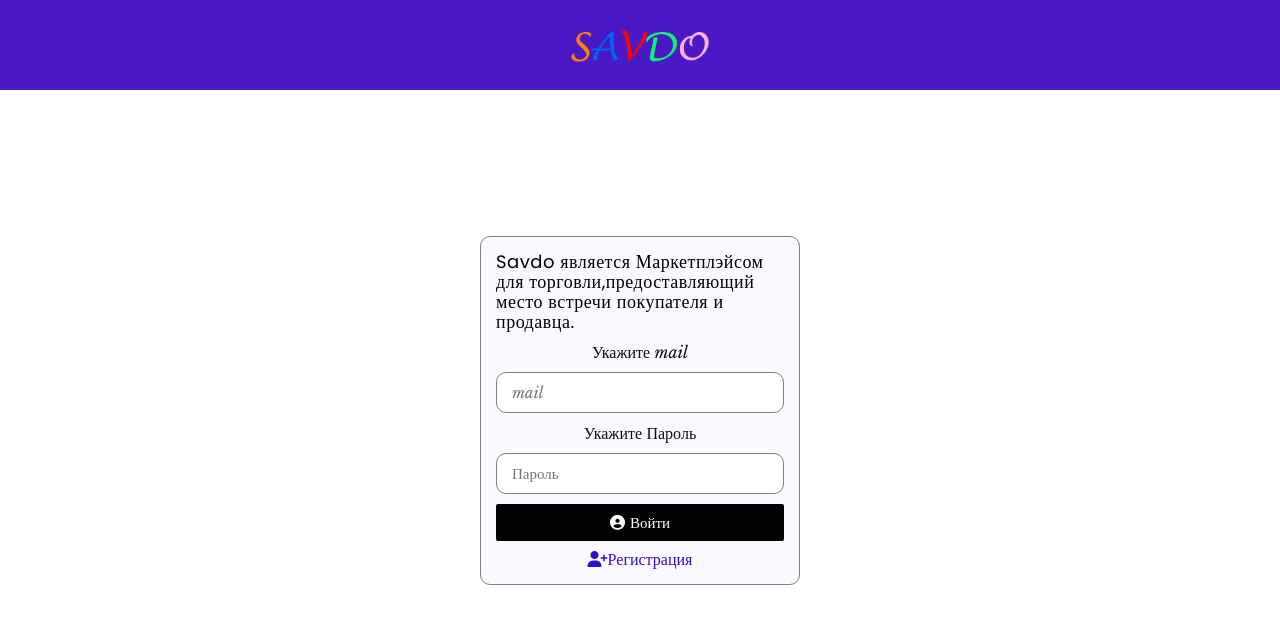
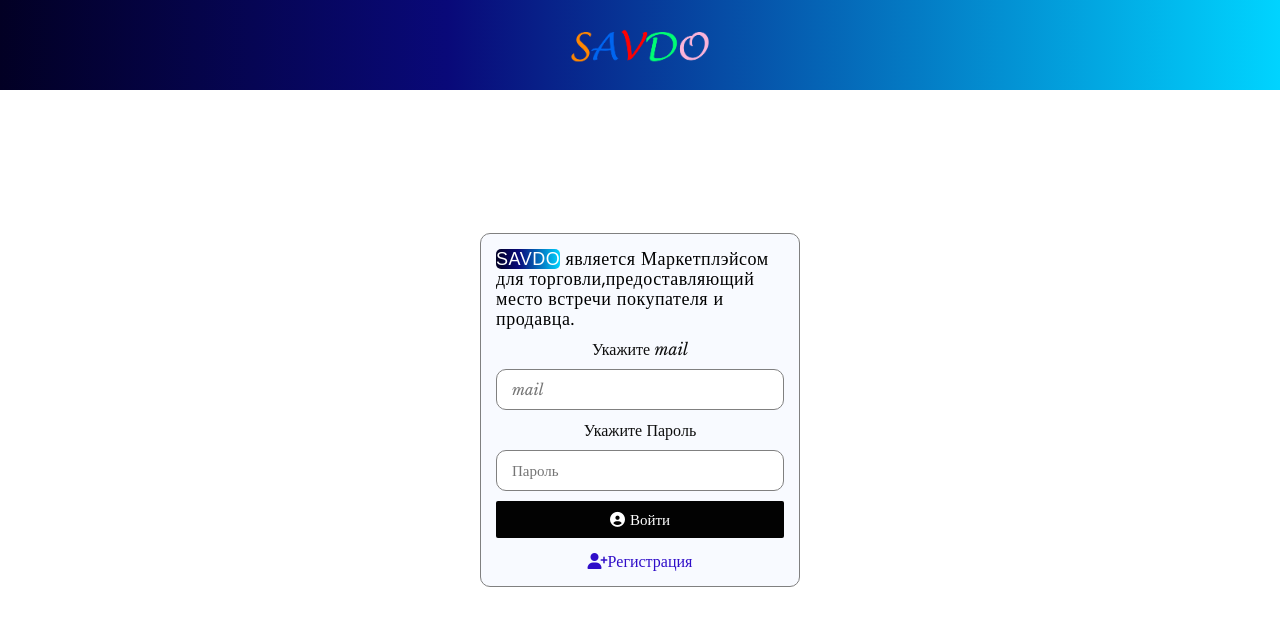
Before and after one commit to Begyboy/savdo, a plain HTML site: page sign in/sign in.html in a window 1280 px wide. Drawn offline with Linux system fonts and the light colour scheme.

Commit message:
Add files via upload

```diff
--- a/sign in/sign in.html
+++ b/sign in/sign in.html
@@ -27,7 +27,7 @@
             <div class="container">
                 <div class="sign__content">
                     <form>
-                        <p>Savdo является Маркетплэйсом для торговли,предоставляющий место встречи покупателя и продавца.</p>
+                        <p class="form__text"><span>Savdo</span> является Маркетплэйсом для торговли,предоставляющий место встречи покупателя и продавца.</p>
                         <label for="mail">Укажите mail</label>
                         <input type="mail" placeholder="mail" required>
                         <label for="password">Укажите Пароль</label>
--- a/sign in/style/sign in.css
+++ b/sign in/style/sign in.css
@@ -27,7 +27,8 @@
 /* Header Start */
 
 .header__nav {
-    background: #4a19c5;
+    background: rgb(2,0,36);
+background: linear-gradient(90deg, rgba(2,0,36,1) 0%, rgba(9,9,121,1) 35%, rgba(0,212,255,1) 100%);
 }
 
 .header__nav-content {
@@ -82,6 +83,15 @@ form p {
     text-align: left;
 }
 
+.form__text span {
+    font-family: Arial, Helvetica, sans-serif;
+    text-transform: uppercase;
+    background: rgb(2, 0, 36);
+    background: linear-gradient(90deg, rgba(2, 0, 36, 1) 0%, rgba(9, 9, 121, 1) 35%, rgba(0, 212, 255, 1) 100%);
+    color: white;
+    border-radius: 5px;
+}
+
 form label {
     font-family: var(--lbi);
     color: rgb(15, 15, 15);
@@ -118,12 +128,13 @@ form input:focus {
 }
 
 .sign__btn:hover {
-transform: scale(1.05);
-cursor: pointer;
+    transform: scale(1.05);
+    cursor: pointer;
 }
 
 .form__link {
     color: rgb(48, 14, 201);
+    margin-top: 5px;
 }
 
 
--- a/style/style.css
+++ b/style/style.css
@@ -26,7 +26,8 @@
 /* Header Start */
 
 .header__nav {
-    background: #36148B;
+    background: rgb(2,0,36);
+background: linear-gradient(90deg, rgba(2,0,36,1) 0%, rgba(9,9,121,1) 35%, rgba(0,212,255,1) 100%);
 }
 
 .header__nav-content {
```
